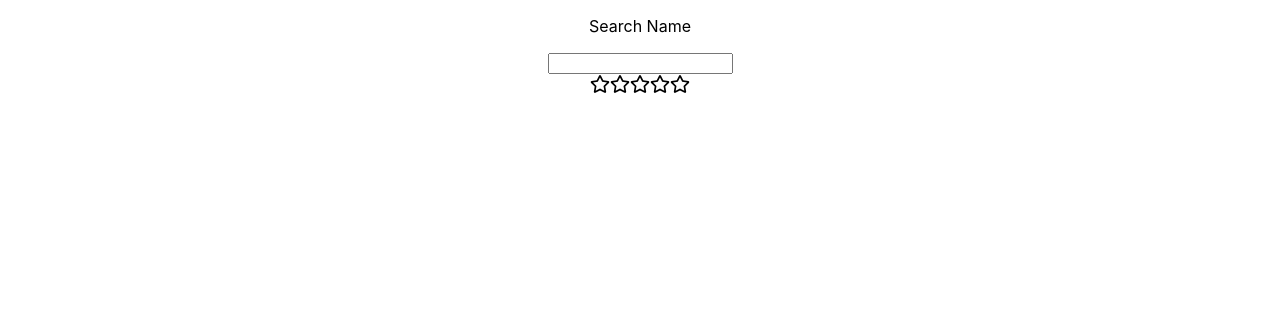
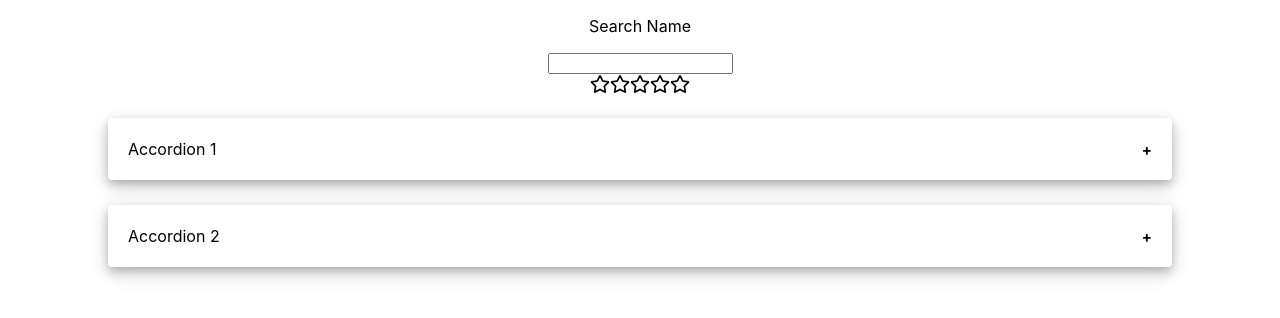
Before and after one commit to ManojS19/Javascript-Problems, a React (Create React App) app: page / in a window 1280 px wide. Shown: the top 318 px of the page. Built offline with nearby package versions, Linux system fonts and the light colour scheme.

Commit message:
updated code

```diff
--- a/src/App.js
+++ b/src/App.js
@@ -2,12 +2,14 @@ import logo from './logo.svg';
 import './App.css';
 import SearchDebounce from './component/SearchDebounce';
 import StarRatingSystem from './component/StarRatingSystem';
+import Accordion from './component/Accordion';
 
 function App() {
   return (
     <div className="App">
-      <SearchDebounce/>
-      <StarRatingSystem/>
+      <SearchDebounce />
+      <StarRatingSystem />
+      <Accordion />
     </div>
   );
 }
--- /dev/null
+++ b/src/component/Accordion.js
@@ -0,0 +1,102 @@
+import React, { useState } from 'react'
+
+const Accordion = () => {
+    const [isAccordionOpen, setIsAccordionOpen] = useState(false);
+    const [accordionNum, setAccordionNum] = useState(0);
+
+    const handleAccordionClick = (num) => {
+        setIsAccordionOpen(!isAccordionOpen);
+        setAccordionNum(num)
+    }
+    return (
+        <div style={{ display: "flex", flexDirection: "column", justifyContent: "center", alignItems: "center" }}>
+            <div style={{
+                display: "flex",
+                alignItems: "center",
+                justifyContent: "space-between",
+                boxShadow: "0 4px 8px 0 rgba(0, 0, 0, 0.2), 0 6px 20px 0 rgba(0, 0, 0, 0.19)",
+                borderRadius: 4,
+                width: "80%",
+                margin: "20px 10px 5px 10px",
+                padding: "5px 20px"
+            }}>
+                <div>
+                    <p style={{ fontSize: "16px" }}>Accordion 1</p>
+                </div>
+                <div>
+                    {
+                        (isAccordionOpen && accordionNum === 1) ? (
+                            <p style={{ fontSize: "15px", fontWeight: 700, cursor: "pointer" }} onClick={() => handleAccordionClick(1)}>-</p>
+                        ) : (
+                            <p style={{ fontSize: "15px", fontWeight: 700, cursor: "pointer" }} onClick={() => handleAccordionClick(1)}>+</p>
+                        )
+                    }
+                </div>
+            </div>
+
+            {(isAccordionOpen && accordionNum === 1) && (
+                <div style={{
+                    display: "flex",
+                    alignItems: "center",
+                    justifyContent: "start",
+                    boxShadow: "0 4px 8px 0 rgba(0, 0, 0, 0.2), 0 6px 20px 0 rgba(0, 0, 0, 0.19)",
+                    borderRadius: 4,
+                    width: "80%",
+                    margin: "20px 10px",
+                    padding: "5px 20px"
+                }}>
+                    <div>
+                        <p style={{ fontSize: "16px" }}>Accordion 1 Details</p>
+                    </div>
+
+                </div>
+            )}
+
+            <div style={{
+                display: "flex",
+                alignItems: "center",
+                justifyContent: "space-between",
+                boxShadow: "0 4px 8px 0 rgba(0, 0, 0, 0.2), 0 6px 20px 0 rgba(0, 0, 0, 0.19)",
+                borderRadius: 4,
+                width: "80%",
+                margin: "20px 10px 5px 10px",
+                padding: "5px 20px"
+            }}>
+                <div>
+                    <p style={{ fontSize: "16px" }}>Accordion 2</p>
+                </div>
+                <div>
+                    {
+                        (isAccordionOpen && accordionNum === 2) ? (
+                            <p style={{ fontSize: "15px", fontWeight: 700, cursor: "pointer" }} onClick={() => handleAccordionClick(2)}>-</p>
+                        ) : (
+                            <p style={{ fontSize: "15px", fontWeight: 700, cursor: "pointer" }} onClick={() => handleAccordionClick(2)}>+</p>
+                        )
+                    }
+                </div>
+            </div>
+
+            {(isAccordionOpen && accordionNum === 2) && (
+                <div style={{
+                    display: "flex",
+                    alignItems: "center",
+                    justifyContent: "start",
+                    boxShadow: "0 4px 8px 0 rgba(0, 0, 0, 0.2), 0 6px 20px 0 rgba(0, 0, 0, 0.19)",
+                    borderRadius: 4,
+                    width: "80%",
+                    margin: "20px 10px",
+                    padding: "5px 20px"
+                }}>
+                    <div>
+                        <p style={{ fontSize: "16px" }}>Accordion 2 Details</p>
+                    </div>
+
+                </div>
+            )}
+
+
+        </div>
+    )
+}
+
+export default Accordion
```
